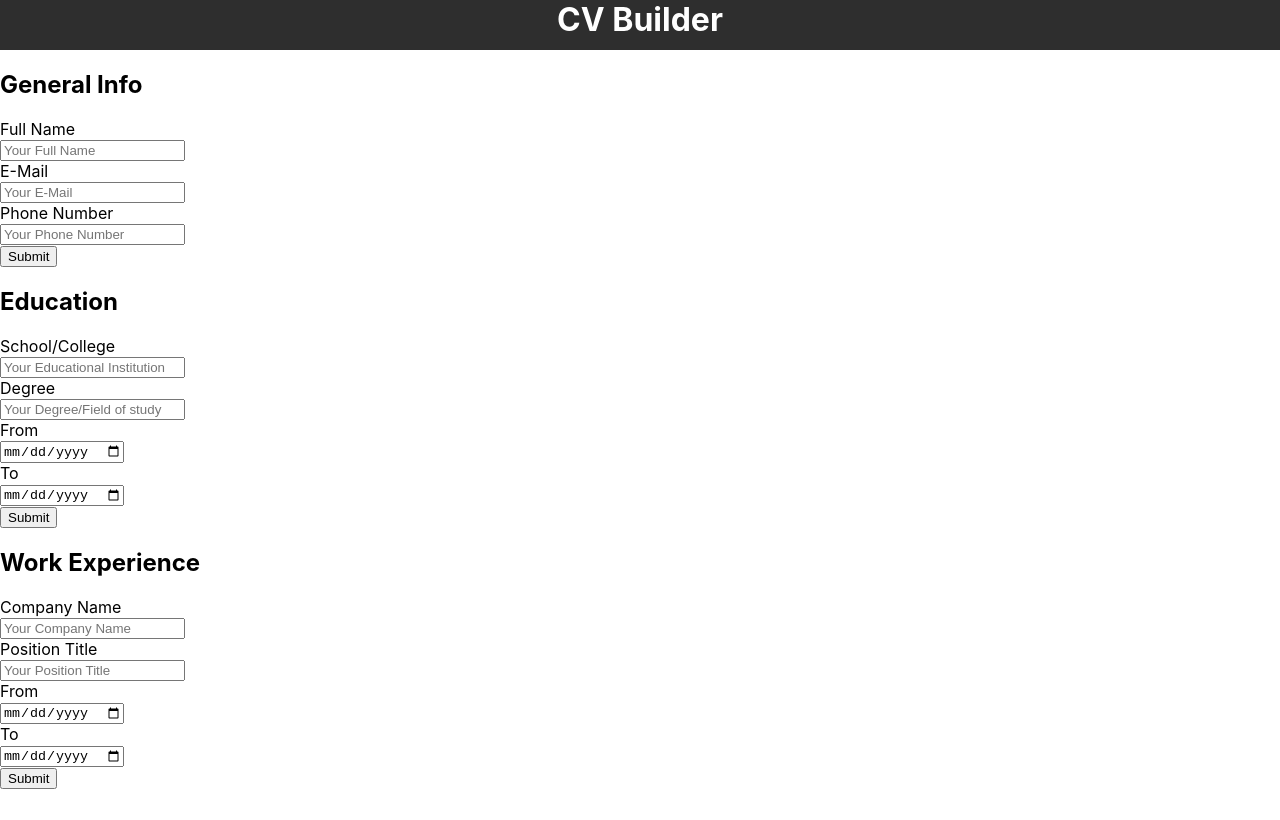
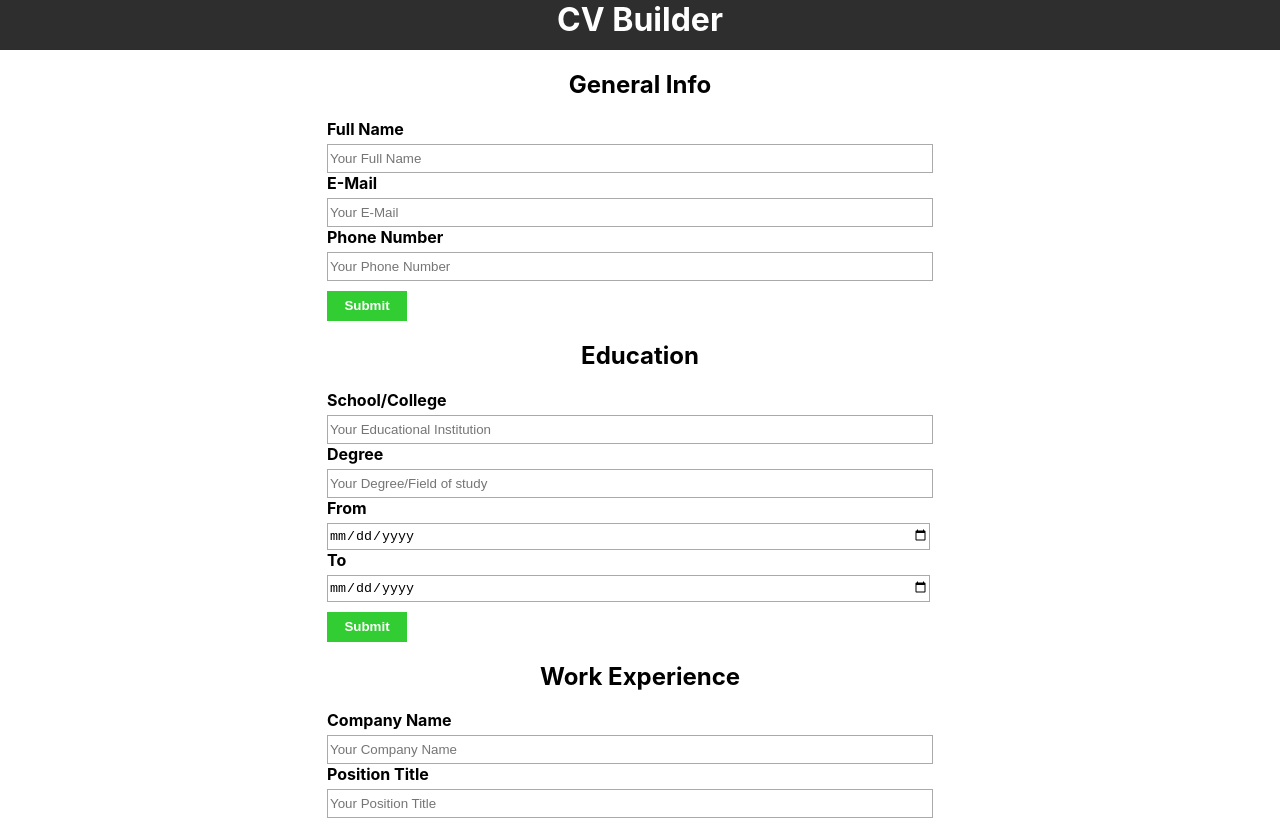
Before and after one commit to holybobrius/cv-project, a React (Create React App) app: page / in a window 1280 px wide. Shown: the top 820 px of the page. Built offline with nearby package versions, Linux system fonts and the light colour scheme.

Commit message:
Added some styling

```diff
--- a/src/App.css
+++ b/src/App.css
@@ -16,3 +16,42 @@ h1 {
   display: block;
   margin-right: 20px;
 }
+
+.main {
+  display: flex;
+  flex-direction: column;
+  align-items: center;
+  justify-content: center;
+}
+
+label {
+  font-weight: bold;
+}
+
+h2 {
+  text-align: center;
+}
+
+input {
+  width: 600px;
+  height: 25px;
+  margin-top: 5px;
+  outline: none;
+  border: 1px solid #aaa;
+}
+
+button {
+  margin-top: 10px;
+  outline: none;
+  border-style: none;
+  color: white;
+  font-weight: bold;
+  background-color: limegreen;
+  height: 30px;
+  width: 80px;
+  cursor: pointer;
+}
+
+button:hover {
+  transform: scale(1.05);
+}
```
Also changed, not shown: 1 other file (tests, documents, lock files or other folders).
